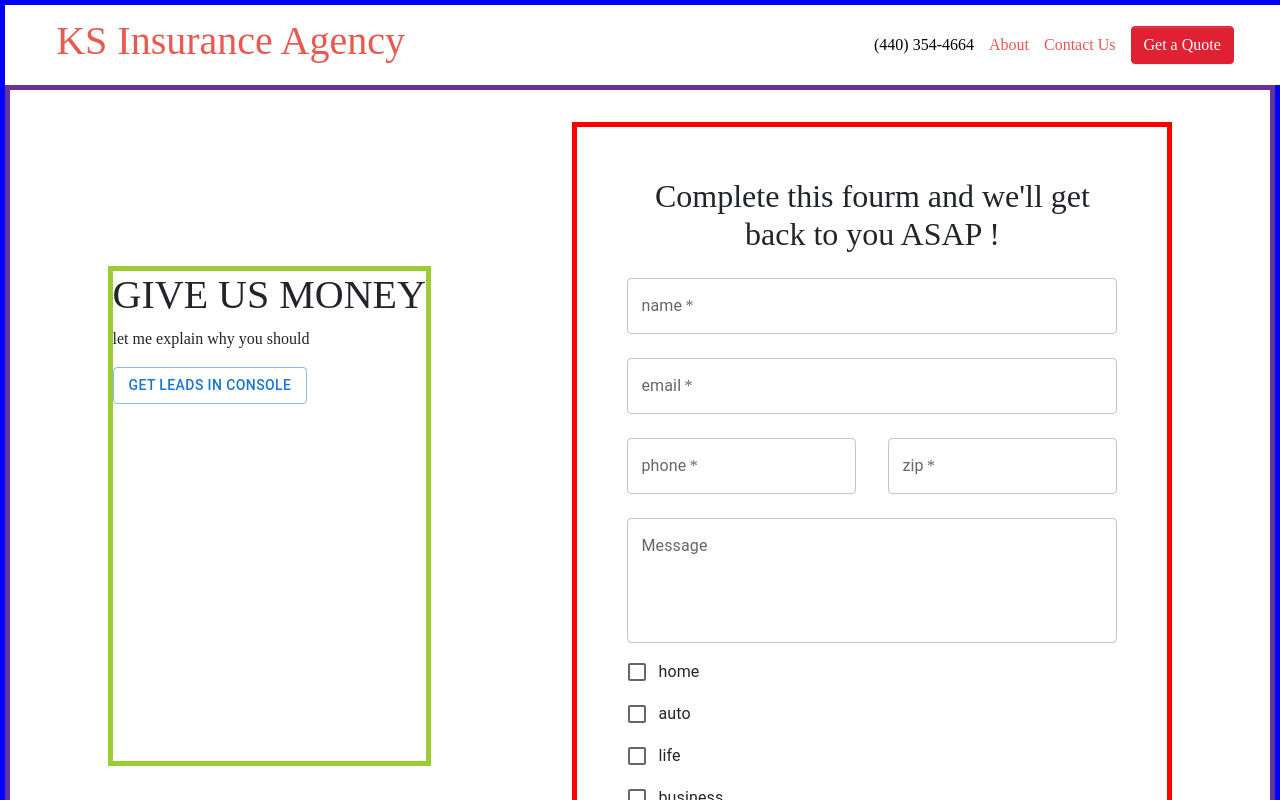
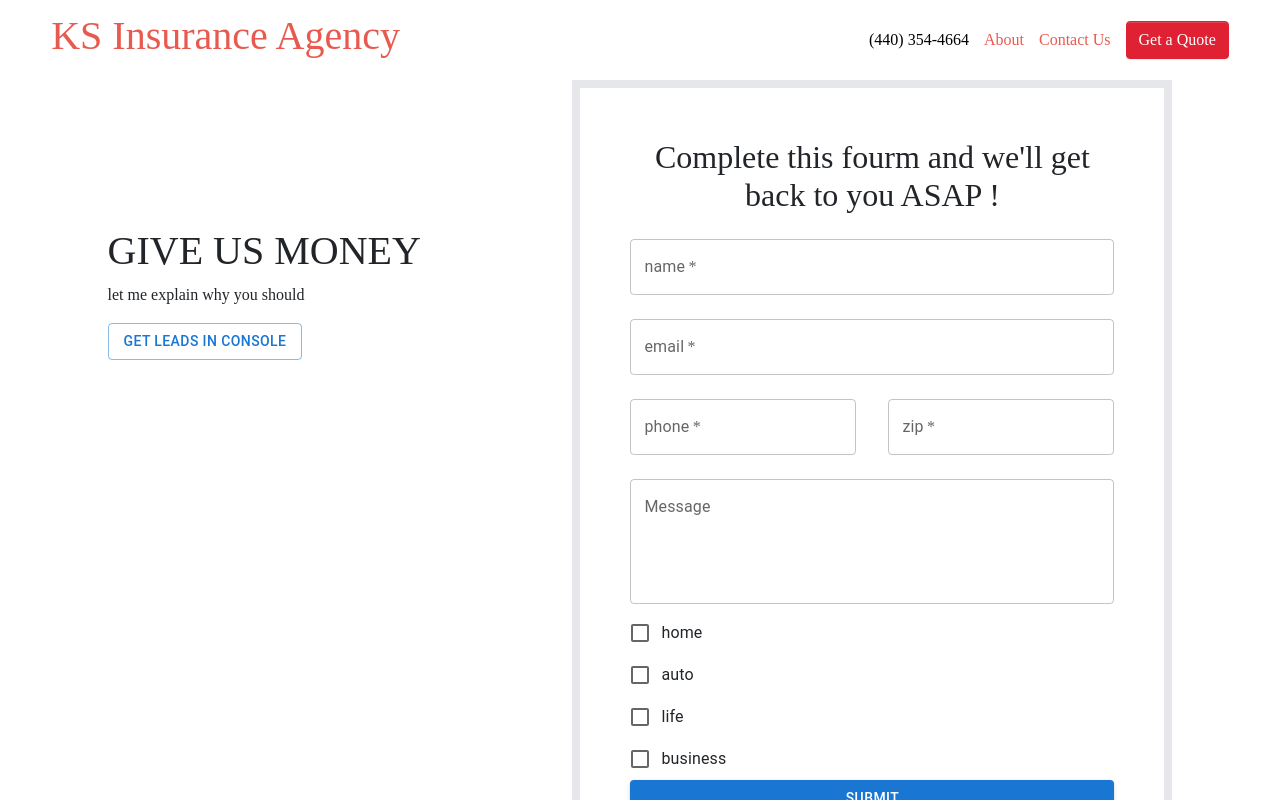
Before and after one commit to abiodunfreeman/ks_insurance, a React (Create React App) app in the folder client/: page /quote in a window 1280 px wide. Shown: the top 800 px of the page. Built offline with nearby package versions, Linux system fonts and the light colour scheme.

Commit message:
padding div

```diff
--- a/client/src/components/styles/css/quote.css
+++ b/client/src/components/styles/css/quote.css
@@ -1,51 +1,53 @@
 /* line 1, ../GitHub/ks_insurance/client/src/components/styles/sass/quote.scss */
 #quote-homepage {
-  border: 5px solid blue;
+  min-height: 100vh;
 }
 
-/* line 4, ../GitHub/ks_insurance/client/src/components/styles/sass/quote.scss */
+/* line 5, ../GitHub/ks_insurance/client/src/components/styles/sass/quote.scss */
 #quote-homepage #quote-form-container {
-  border: 5px solid rebeccapurple;
-  padding-top: 4vh;
-  margin-top: 10vh;
-  min-height: 800px;
+  min-height: 80vh;
 }
 
-/* line 9, ../GitHub/ks_insurance/client/src/components/styles/sass/quote.scss */
+/* line 10, ../GitHub/ks_insurance/client/src/components/styles/sass/quote.scss */
 #quote-homepage #quote-form-container #quote-words-container {
-  border: 5px solid yellowgreen;
   height: 500px;
   min-width: 300px;
   max-width: 600px;
 }
 
-/* line 15, ../GitHub/ks_insurance/client/src/components/styles/sass/quote.scss */
+/* line 16, ../GitHub/ks_insurance/client/src/components/styles/sass/quote.scss */
 #quote-homepage #quote-form-container form {
-  border: 5px solid red;
   max-width: 600px;
   padding: 50px;
   display: flex;
   flex-direction: column;
 }
 
-/* line 26, ../GitHub/ks_insurance/client/src/components/styles/sass/quote.scss */
+/* line 27, ../GitHub/ks_insurance/client/src/components/styles/sass/quote.scss */
+.padtop10 {
+  padding-top: 10vh;
+}
+
+/* line 31, ../GitHub/ks_insurance/client/src/components/styles/sass/quote.scss */
 #checkbox-group {
   display: flex;
 }
 
-/* line 29, ../GitHub/ks_insurance/client/src/components/styles/sass/quote.scss */
+/* line 34, ../GitHub/ks_insurance/client/src/components/styles/sass/quote.scss */
 #phone-zip-container {
   display: flex;
+  gap: 2rem;
 }
 
 @media (max-width: 1050px) {
-  /* line 33, ../GitHub/ks_insurance/client/src/components/styles/sass/quote.scss */
+  /* line 39, ../GitHub/ks_insurance/client/src/components/styles/sass/quote.scss */
   #quote-form-container {
     flex-direction: column-reverse;
   }
-  /* line 37, ../GitHub/ks_insurance/client/src/components/styles/sass/quote.scss */
+  /* line 43, ../GitHub/ks_insurance/client/src/components/styles/sass/quote.scss */
   #phone-zip-container {
     flex-direction: column;
+    gap: 0px;
   }
 }
 
--- a/client/src/components/styles/sass/quote.scss
+++ b/client/src/components/styles/sass/quote.scss
@@ -1,19 +1,20 @@
 #quote-homepage {
-  border: 5px solid blue;
-  // min-height: 100vh;
+  // border: 5px solid blue;
+  // background-color: aqua;
+  min-height: 100vh;
   #quote-form-container {
-    border: 5px solid rebeccapurple;
-    padding-top: 4vh;
-    margin-top: 10vh;
-    min-height: 800px;
+    // border: 5px solid rebeccapurple;
+    // padding-top: 10vh;
+    // margin-top: 10vh;
+    min-height: 80vh;
     #quote-words-container {
-      border: 5px solid yellowgreen;
+      // border: 5px solid yellowgreen;
       height: 500px;
       min-width: 300px;
       max-width: 600px;
     }
     form {
-      border: 5px solid red;
+      // border: 5px solid red;
       // height: 500px;
       // margin: 300px;
       max-width: 600px;
@@ -23,11 +24,16 @@
     }
   }
 }
+.padtop10 {
+  padding-top: 10vh;
+  // border: 10px solid brown;
+}
 #checkbox-group {
   display: flex;
 }
 #phone-zip-container {
   display: flex;
+  gap: 2rem;
 }
 @media (max-width: 1050px) {
   #quote-form-container {
@@ -36,5 +42,6 @@
   }
   #phone-zip-container {
     flex-direction: column;
+    gap: 0px;
   }
 }
--- a/client/src/routes/quote.js
+++ b/client/src/routes/quote.js
@@ -50,6 +50,7 @@ export default function Quote() {
   return (
     <section id="quote-homepage" className="flex-col">
       <Header />
+      <div className="padtop10"></div>
       <div
         id="quote-form-container"
         className="flex justify-evenly items-center gap-11
@@ -92,7 +93,7 @@ export default function Quote() {
             // onChange={e => handleChange(e)}
             placeholder="email"
           />
-          <div className=" gap-8" id="phone-zip-container">
+          <div className="" id="phone-zip-container">
             <TextField
               required
               fullWidth
```
Also changed, not shown: 1 other file (tests, documents, lock files or other folders).
